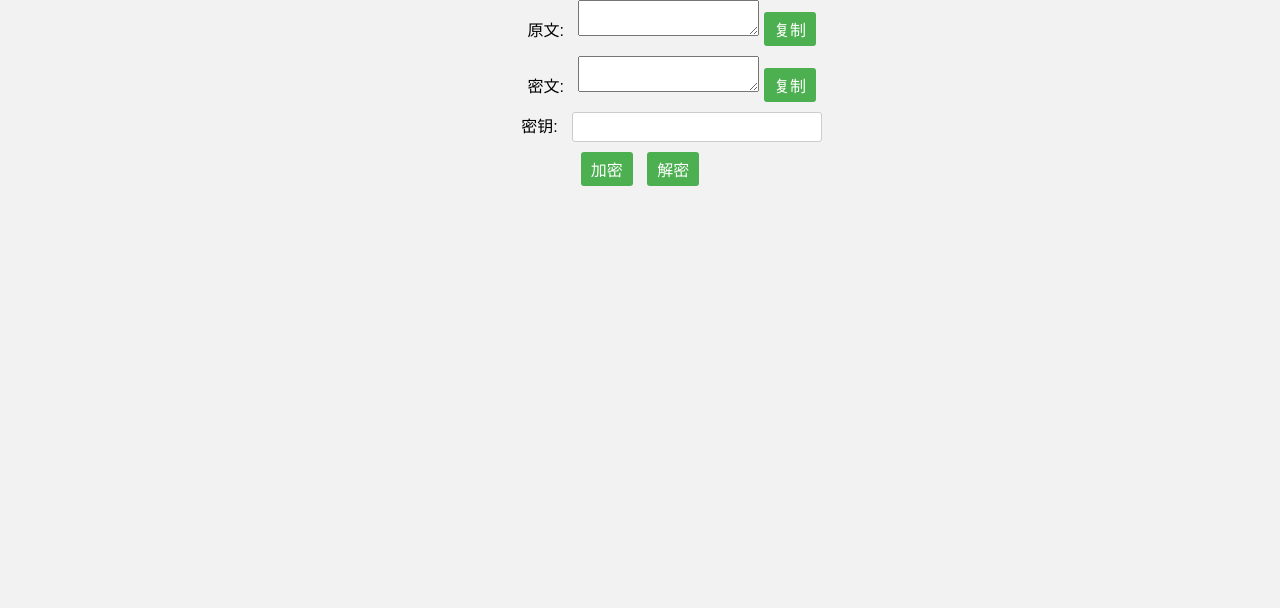
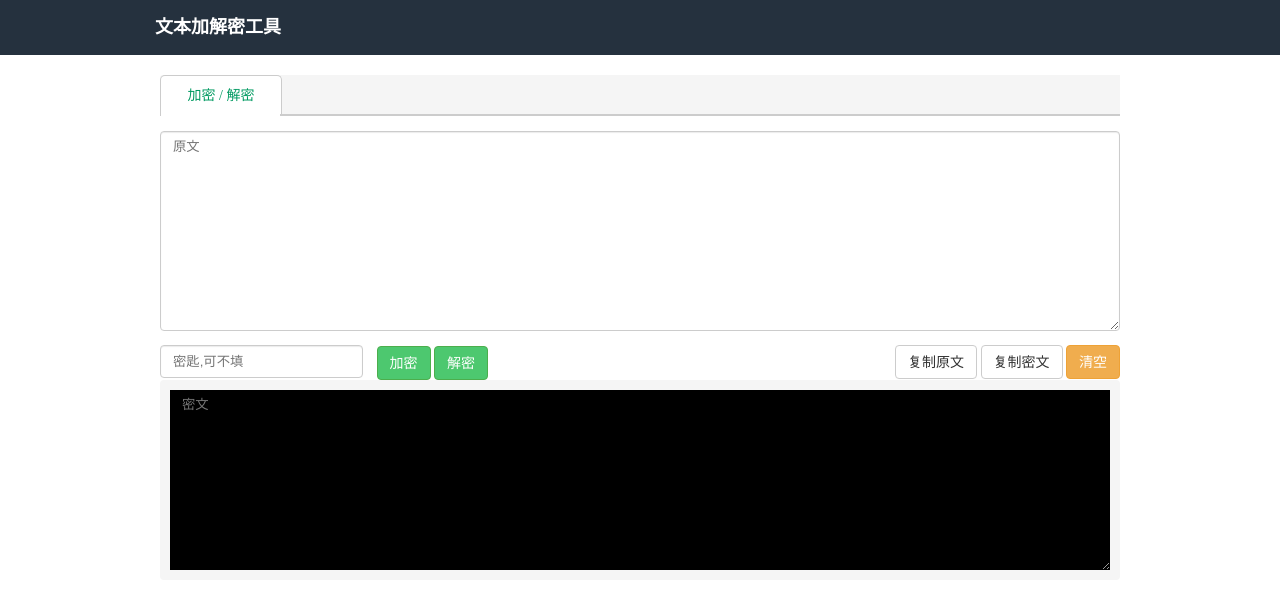
Before and after one commit to excelkks/crypto_page, a plain HTML site: page index.html in a window 1280 px wide. Drawn offline with Linux system fonts and the light colour scheme.

Commit message:
Update: change layout

```diff
--- a/index.html
+++ b/index.html
@@ -1,62 +1,49 @@
 <!DOCTYPE html>
 <html>
     <head>
-        <script src="crypto.js"></script>
-        <link rel="stylesheet" type="text/css" href="style.css"></style>
         <meta name="viewport" content="width=deivce-width, initial-scale=1">
+        <!-- 标签页标题 -->
+        <title>加解密工具</title>
+        <!-- 引入css样式 -->
+        <link rel="stylesheet" type="text/css" href="./main.css">
+        <!-- 引入js样式 -->
     </head>
 
     <body>
+        <!-- 页面内容 -->
         <div class="text-center">
-        <div>
-            <label for="decryptedData">原文:</label>
-            <!-- <input type="text" id="decryptedData"> -->
-            <textarea id="decryptedData" placeholder="原文" > </textarea>
-
-            <button id="copyDecrypted">复制</button>
+            <!-- 标题内容导航栏 -->
+            <div class="header">
+                <h1 class="title content">文本加解密工具</h1>
+            </div>
+            <!-- 内容主体 -->
+            <div class="main content">
+                <ul class="select-item">
+                    <li class="item">加密&nbsp;/&nbsp;解密</li>
+                </ul>
+                <!-- 原文 -->
+                <textarea id="decryptedData" placeholder="原文" ></textarea>
+                <!-- 操作内容 -->
+                <div class="opt">
+                    <div class="main-opt">
+                        <input type="password" id="pass" placeholder="密匙,可不填">
+                        <button class="btn btn-success" id="encryptBtn">加密</button>
+                        <button class="btn btn-success" id="decryptBtn">解密</button>
+                    </div>
+                    <div class="copy-opt">
+                        <button class="btn btn-default" id="copyDecrypted">复制原文</button>
+                        <button class="btn btn-default" id="copyEncrypted">复制密文</button>
+                        <button class="btn btn-clear" id="clearAll">清空</button>
+                    </div>
+                </div>
+                <!--  -->
+                <div class="ciphertext">
+                <textarea id="encryptedData" placeholder="密文" ></textarea>
+                    <!-- <pre><code id="encryptedData"></code></pre> -->
+                </div>
+            </div>
         </div>
-        <div>
-            <label for="encryptedData">密文:</label>
-            <!-- <input type="text" id="encryptedData"> -->
-            <textarea id="encryptedData" placeholder="密文" > </textarea>
-            <button id="copyEncrypted">复制</button>
-        </div>
-        <div>
-            <label for="pass">密钥:</label>
-            <input type="password" id="pass">
-        </div>
-        </div>
-
-        <div class="text-center">
-            <button id="encryptBtn"> 加密 </button>
-            <button id="decryptBtn"> 解密 </button>
-        </div>
-
-        <script>
-            document.getElementById('copyDecrypted').addEventListener('click', copyDecrypted);
-            document.getElementById('copyEncrypted').addEventListener('click', copyEncrypted);
-            async function copyDecrypted() {
-                let text = document.querySelector('#decryptedData').value;
-                await navigator.clipboard.writeText(text);
-            }
-            async function copyEncrypted() {
-                let text = document.querySelector('#encryptedData').value;
-                await navigator.clipboard.writeText(text);
-            }
-            // document.getElementById('clipboardPaste').addEventListener('click', clipboardPaste);
-            // async function clipboardPaste() {
-            //     navigator.clipboard.readText().then(
-            //         clipText => {
-            //             document.querySelector("#decryptedData").value = clipText
-            //         }
-            //     );;
-            // }
-        </script>
-
-        <script>
-            document.getElementById('encryptBtn').addEventListener('click', handleEncryptClick);
-            document.getElementById('decryptBtn').addEventListener('click', handleDecryptClick);
-        </script>
-</body>
+        <!-- 交互逻辑操作 -->
+        <script src="./crypto.js"></script>
     </body>
 </html>
--- /dev/null
+++ b/main.css
@@ -0,0 +1,180 @@
+body,h1,ul,pre{
+    margin: 0;
+    padding: 0;
+}
+body,html{
+    width: 100%;
+    height: 100%;
+    font-size: 14px;
+    min-width: 355px;
+}
+div,textarea,pre{
+    box-sizing: border-box;
+}
+.btn{
+    display: inline-block;
+    padding: 6px 12px;
+    margin-bottom: 0;
+    font-size: 14px;
+    font-weight: 400;
+    line-height: 1.42857143;
+    text-align: center;
+    white-space: nowrap;
+    vertical-align: middle;
+    -ms-touch-action: manipulation;
+    touch-action: manipulation;
+    cursor: pointer;
+    -webkit-user-select: none;
+    -moz-user-select: none;
+    -ms-user-select: none;
+    user-select: none;
+    background-image: none;
+    border: 1px solid transparent;
+    border-radius: 4px;
+}
+.btn-success {
+    color: #fff;
+    background-color: #4DC86F;
+    border-color: #4cae4c;
+}
+.btn-success:hover{
+    background-color: #30a751;
+}
+.btn-default {
+    color: #333;
+    background-color: #fff;
+    border-color: #ccc;
+}
+.btn-default:hover {
+    background-color: #e6e6e6;
+}
+.btn-clear{
+    color: #fff;
+    background-color: #f0ad4e;
+    border-color: #eea236;
+}
+.btn-clear:hover {
+    background-color: #ec971f;
+}
+/* 内容布局 */
+.content{
+    max-width: 1000px;
+    padding: 0 20px;
+    margin: 0 auto;
+}
+/* 头部导航栏 */
+.text-center .header{
+    background-color: #25313e;
+    color: #9db1c5;
+    margin-bottom: 5px;
+}
+/* 标题 */
+.text-center .header .title{
+    font-size: 18px;
+    color: #fff;
+    line-height: 55px;
+    text-indent: 15px;
+}
+/* 选择项 */
+.text-center .main .select-item{
+    list-style: none;
+    line-height: 40px;
+    margin-bottom: 15px;
+    margin-top: 20px;
+    background: #f5f5f5;
+    border-radius: 3px 0 0 0px;
+    position: relative;
+}
+/* 添加底部边框 */
+.text-center .main .select-item::after{
+    content: '';
+    position: absolute;
+    bottom: 0;
+    left: 120px;
+    right: 0px;
+    height: 2px;
+    background-color: #cccccc;
+}
+/* 选项 */
+.text-center .main .select-item .item{
+    background-color: #ffffff;
+    border-radius: 5px 5px 0 0px;
+    display: inline-block;
+    width: 120px;
+    text-align: center;
+    border: 1px solid #cccccc;
+    border-bottom: none;
+    color: #009a61;
+}
+/* 原文于密文内容 */
+#encryptedData, #decryptedData{
+    padding: 15px;
+    min-width: 100%;
+    max-width: 100%;
+    min-height: 200px;
+}
+/* 清除选择时边框显示 */
+#encryptedData, #decryptedData,#pass{
+    outline: none;
+    padding: 6px 12px;
+    line-height: 1.42857143;
+    color: #555;
+    background-color: #fff;
+    background-image: none;
+    border: 1px solid #ccc;
+    border-radius: 4px;
+    -webkit-box-shadow: inset 0 1px 1px rgb(0 0 0 / 8%);
+    box-shadow: inset 0 1px 1px rgb(0 0 0 / 8%);
+    -webkit-transition: border-color ease-in-out .15s,-webkit-box-shadow ease-in-out .15s;
+    -o-transition: border-color ease-in-out .15s,box-shadow ease-in-out .15s;
+    transition: border-color ease-in-out .15s,box-shadow ease-in-out .15s;
+}
+#pass{
+    margin-right: 10px;
+}
+/* 原文框 */
+#encryptedData, #decryptedData{
+    height: 100px;
+    margin-bottom: 10px;
+}
+/* 密文内容 */
+/* .ciphertext{
+    margin-top: 15px;
+    border: 1px solid #cccccc;
+    border-radius: 4px;
+    overflow: hidden;
+} */
+/* 密文框 */
+#encryptedData{
+    /* display: block; */
+    background-color: #000000;
+    color: #21c727;
+    border: 10px solid #f5f5f5;
+    /* min-height: 18px; */
+}
+/* 密文设置 */
+pre code {
+    max-height: 2000px;
+    overflow-y: auto;
+    padding: 5px 10px;
+    font-size: inherit;
+    color: inherit;
+    white-space: pre-wrap;
+    background-color: transparent;
+    border-radius: 0;
+    line-height: 18px;
+}
+/* 操作项 */
+.opt{
+    display: flex;
+    justify-content: space-between;
+
+}
+@media screen and (max-width: 590px) {
+    .opt{
+        display: block;
+    }
+    .opt .copy-opt{
+        margin-top: 10px;
+    }
+}
--- a/style.css
+++ /dev/null
@@ -1,74 +0,0 @@
-body {
-  margin: 0;
-  padding: 0;
-  font-family: Arial, sans-serif;
-  background-color: #f2f2f2;
-}
-
-div {
-  margin-bottom: 10px;
-}
-
-label {
-  display: inline-block;
-  width: 100px;
-  text-align: right;
-  margin-right: 10px;
-}
-
-input[type="text"],
-input[type="password"] {
-  display: inline-block;
-  padding: 5px 10px;
-  border: 1px solid #ccc;
-  border-radius: 3px;
-  font-size: 16px;
-  width: 250px;
-  box-sizing: border-box;
-}
-
-button {
-  display: inline-block;
-  padding: 5px 10px;
-  border: none;
-  border-radius: 3px;
-  font-size: 16px;
-  background-color: #4CAF50;
-  color: #fff;
-  cursor: pointer;
-}
-
-#encryptBtn {
-  margin-right: 10px;
-}
-
-.text-center {
-  text-align: center;
-}
-
-@media only screen and (max-width: 600px) {
-  input[type="text"],
-  input[type="password"] {
-    width: 100%;
-  }
-}
-
-@media only screen and (max-width: 400px) {
-  label {
-    display: block;
-    width: 100%;
-    margin-bottom: 5px;
-    text-align: left;
-  }
-
-  input[type="text"],
-  input[type="password"] {
-    width: 100%;
-    margin-bottom: 10px;
-  }
-
-  button {
-    width: 100%;
-    margin-bottom: 10px;
-  }
-}
```
Also changed, not shown: crypto.js (+92 -48 lines).
